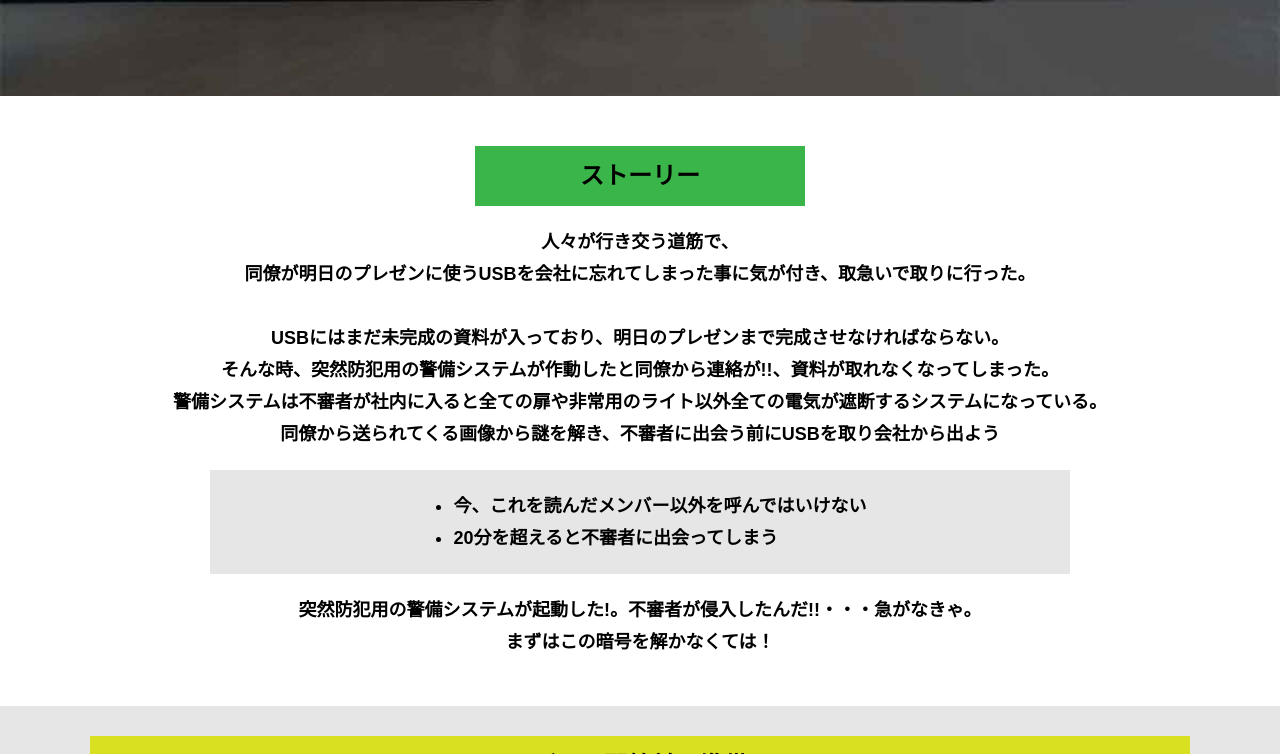
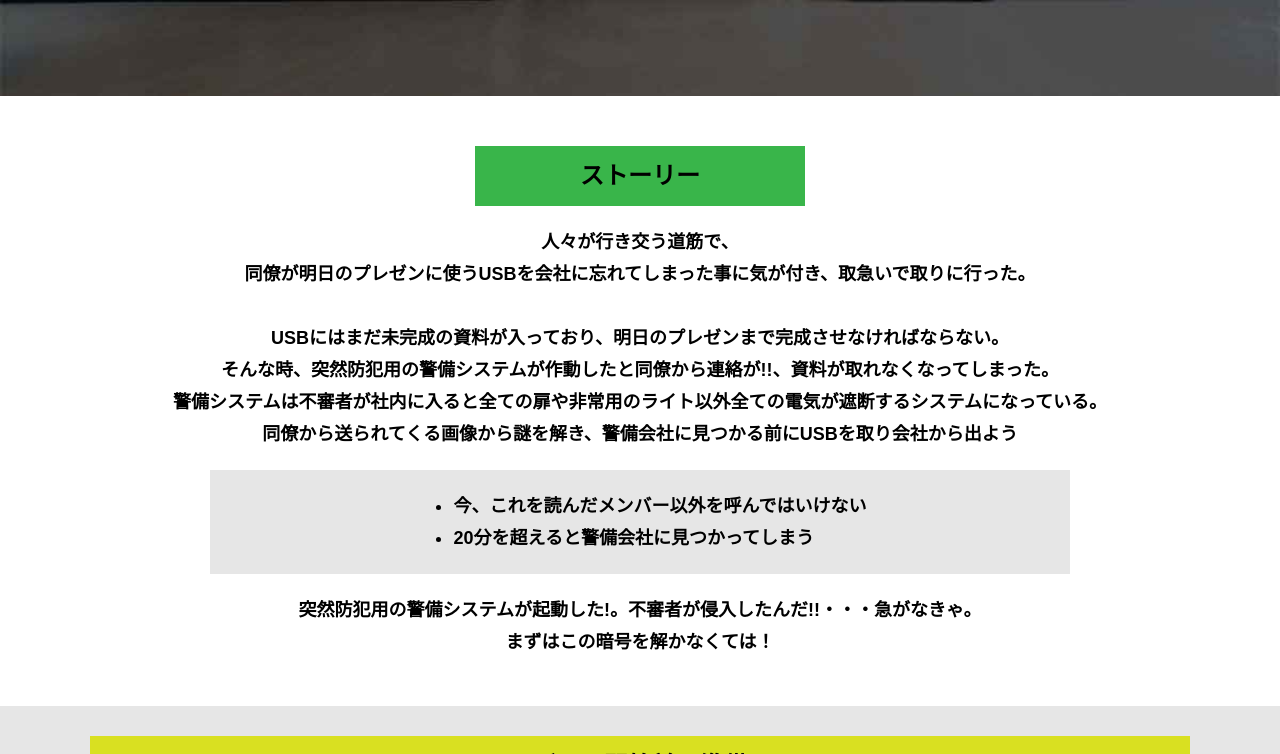
Before and after one commit to shouta-star/alfa-kobe-E, a plain HTML site: page index.html in a window 1280 px wide. Shown: the part 445-1199 px from the top of the page. Drawn offline with Linux system fonts and the light colour scheme.

Commit message:
Update index.html

```diff
--- a/index.html
+++ b/index.html
@@ -35,12 +35,12 @@
             USBにはまだ未完成の資料が入っており、明日のプレゼンまで完成させなければならない。<br>
             そんな時、突然防犯用の警備システムが作動したと同僚から連絡が!!、資料が取れなくなってしまった。<br>
            警備システムは不審者が社内に入ると全ての扉や非常用のライト以外全ての電気が遮断するシステムになっている。<br>
-            同僚から送られてくる画像から謎を解き、不審者に出会う前にUSBを取り会社から出よう<br>
+            同僚から送られてくる画像から謎を解き、警備会社に見つかる前にUSBを取り会社から出よう<br>
             </p>
           <div class="story__note__outer bg-color--gray">
             <ul class="story__note">
               <li>今、これを読んだメンバー以外を呼んではいけない</li>
-              <li>20分を超えると不審者に出会ってしまう</li>
+              <li>20分を超えると警備会社に見つかってしまう</li>
             </ul>
           </div>
           <p class="text-center">突然防犯用の警備システムが起動した!。不審者が侵入したんだ!!・・・急がなきゃ。<br>
```
